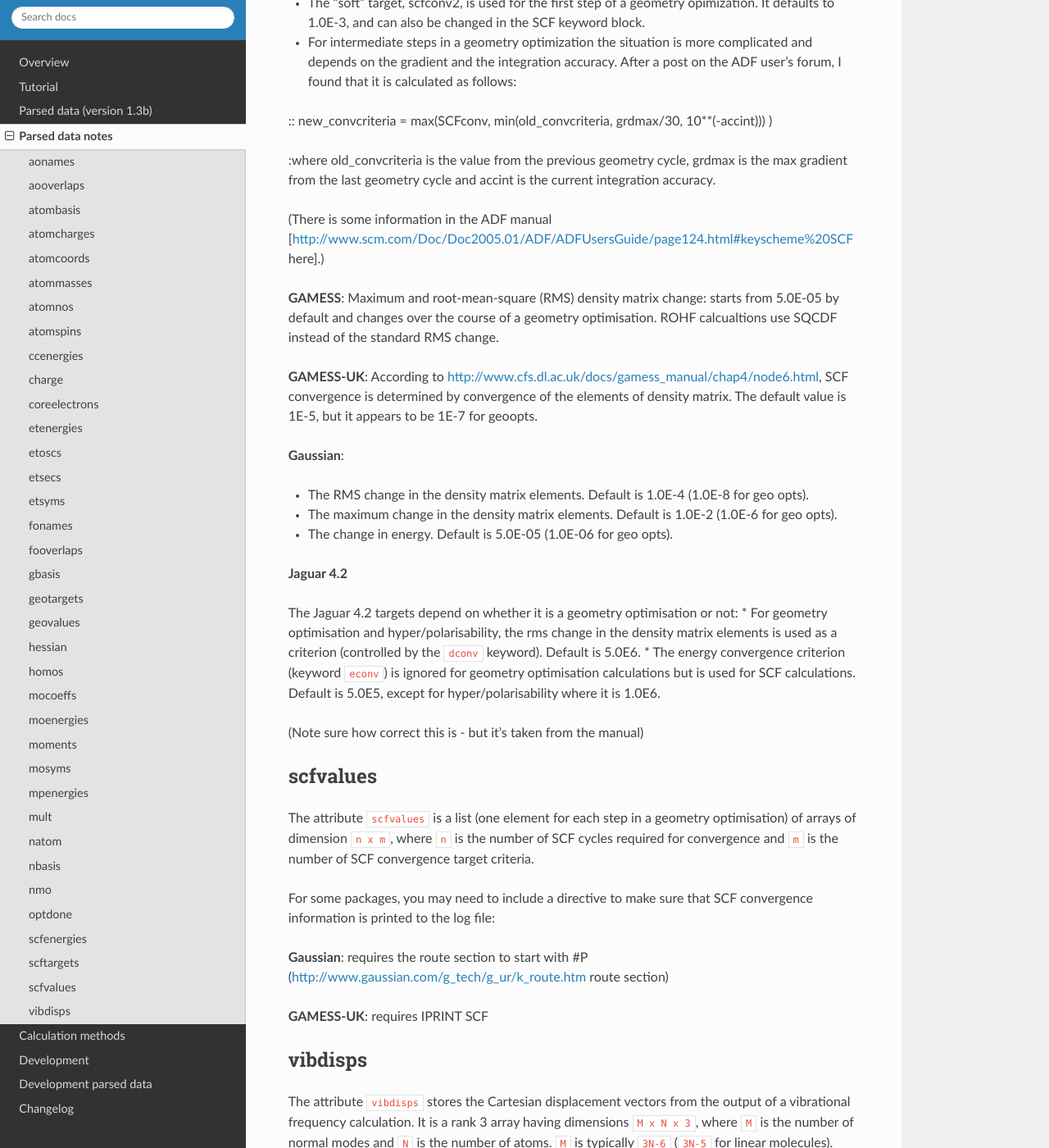
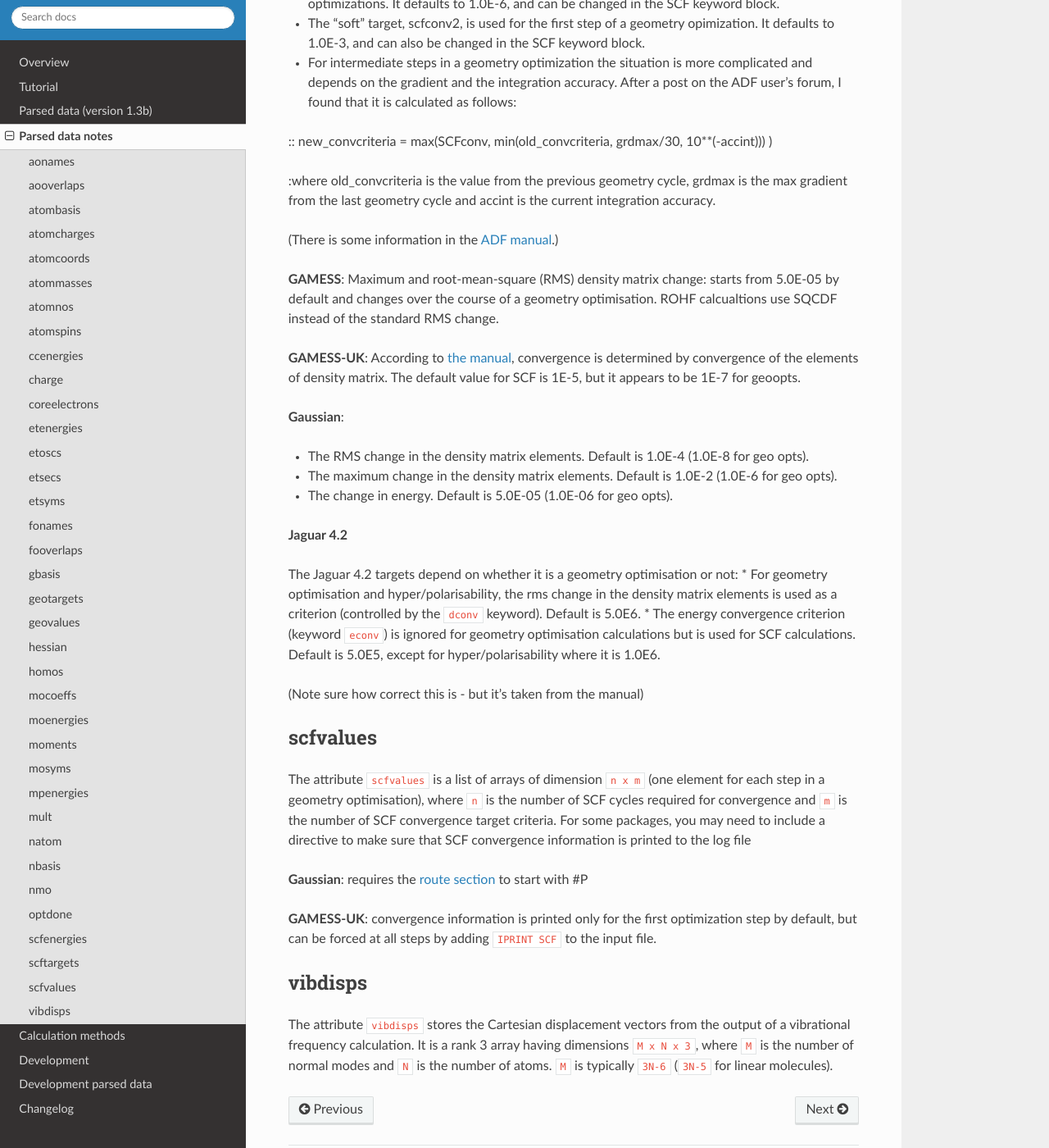
Before and after one commit to cclib/cclib.github.io, a Sphinx documentation site: the page built from sphinx/data_notes.rst, in a window 1280 px wide and 1400 px high, scrolled down 15062 px. Shown: the whole window at 82% size. Built offline with Sphinx 7.4.7 and the Read the Docs theme 2.0.0, drawn with Linux system fonts in a browser that asks for light colours; some of the changed text lies outside the part shown.

Commit message:
Data notes: update on GAMESS-UK, fix more links

```diff
--- a/sphinx/data_notes.rst
+++ b/sphinx/data_notes.rst
@@ -4,8 +4,7 @@
 Parsed data notes
 =================
 
-This is a list of descriptions and notes for all the data currently parsed by cclib, either in the official release (|release|) or development branch. For a summary and details of the current implementation by the different parsers, please see the `extracted
-data`_ page and its `development`_ version.
+This is a list of descriptions and notes for all the data attributes currently parsed by cclib, either in the official release (|release|) or development branch. In particular, this page contains technical details about the interpretation of attributes, how to produce them in the various programs and examples in some cases. For a summary and details of the current implementation by the different parsers, please see the `extracted data`_ page and its `development`_ version.
 
 .. _`extracted data`: data.html
 .. _`development`: data_dev.html
@@ -339,7 +338,7 @@
 
 Note: For restricted calculation, ``mocoeffs`` is still a list, but it only contains a single rank 2 array so you access the matrix with mocoeffs[0].
 
-* GAMESS UK - need to use FORMAT HIGH if you want information on all of the eigenvalues to be available (see the [http://www.cfs.dl.ac.uk/docs/gamess_manual/chap3/node8.html#SECTION00083000000000000000 manual] for more info). Unfortunately, for unrestricted calculations FORMAT HIGH does not increase the number of orbitals for which the molecular orbital coefficents are printed. Note that there may be more orbital information on the alpha orbitals compared to the beta orbitals, and as a result, the extra beta molecular orbital coefficients for which information is not available will be padded out with zeros.
+**GAMESS-UK** - the `FORMAT HIGH`_ directive needs to be included if you want information on all of the eigenvalues to be available. In versions before 8.0 for unrestricted calculations, ``FORMAT HIGH`` does not increase the number of orbitals for which the molecular orbital coefficents are printed, so that there may be more orbital information on the alpha orbitals compared to the beta orbitals, and as a result the extra beta molecular orbital coefficients for which information is not available will be padded out with zeros by cclib.
 
 .. index::
     single: molecular orbitals; moenergies (attribute)
@@ -349,7 +348,7 @@
 
 A list of rank 1 arrays containing the molecular orbital energies in eV. The list is of length 1 for restricted calculations, but length 2 for unrestricted calculations.
 
-**GAMESS-UK**: use `FORMAT HIGH`_ if you want all of the eigenvalues printed.
+**GAMESS-UK**: similar to `mocoeffs`_, the directive `FORMAT HIGH`_ needs to be used if you want all of the eigenvalues printed.
 
 **Jaguar**: the first ten virtual orbitals are printed by default. In order to print more, use the ``ipvirt`` keyword, with ``ipvirt=-1`` printing all virtual orbitals.
 
@@ -507,11 +506,15 @@
 
 :where old_convcriteria is the value from the previous geometry cycle, grdmax is the max gradient from the last geometry cycle and accint is the current integration accuracy.
 
-(There is some information in the ADF manual [http://www.scm.com/Doc/Doc2005.01/ADF/ADFUsersGuide/page124.html#keyscheme%20SCF here].)
+(There is some information in the `ADF manual`_.)
+
+.. _`ADF manual`: http://www.scm.com/Doc/Doc2005.01/ADF/ADFUsersGuide/page124.html#keyscheme%20SCF here
 
 **GAMESS**: Maximum and root-mean-square (RMS) density matrix change: starts from 5.0E-05 by default and changes over the course of a geometry optimisation. ROHF calcualtions use SQCDF instead of the standard RMS change.
 
-**GAMESS-UK**: According to http://www.cfs.dl.ac.uk/docs/gamess_manual/chap4/node6.html, SCF convergence is determined by convergence of the elements of density matrix. The default value is 1E-5, but it appears to be 1E-7 for geoopts.
+**GAMESS-UK**: According to `the manual`_, convergence is determined by convergence of the elements of density matrix. The default value for SCF is 1E-5, but it appears to be 1E-7 for geoopts.
+
+.. _`the manual`: http://www.cfs.dl.ac.uk/docs/html/part4/node6.html
 
 **Gaussian**:
 
@@ -530,13 +533,13 @@
 scfvalues
 ---------
 
-The attribute ``scfvalues`` is a list (one element for each step in a geometry optimisation) of arrays of dimension ``n x m``, where ``n`` is the number of SCF cycles required for convergence and ``m`` is the number of SCF convergence target criteria.
+The attribute ``scfvalues`` is a list of arrays of dimension ``n x m`` (one element for each step in a geometry optimisation), where ``n`` is the number of SCF cycles required for convergence and ``m`` is the number of SCF convergence target criteria. For some packages, you may need to include a directive to make sure that SCF convergence information is printed to the log file
 
-For some packages, you may need to include a directive to make sure that SCF convergence information is printed to the log file:
+**Gaussian**: requires the `route section`_ to start with #P
 
-**Gaussian**: requires the route section to start with #P (http://www.gaussian.com/g_tech/g_ur/k_route.htm route section)
+.. _`route section`: http://www.gaussian.com/g_tech/g_ur/k_route.htm
 
-**GAMESS-UK**: requires IPRINT SCF
+**GAMESS-UK**: convergence information is printed only for the first optimization step by default, but can be forced at all steps by adding ``IPRINT SCF`` to the input file.
 
 vibdisps
 --------
```
Also changed, not shown: data_notes.html (+8 -12 lines), searchindex.js, 1 other file.
